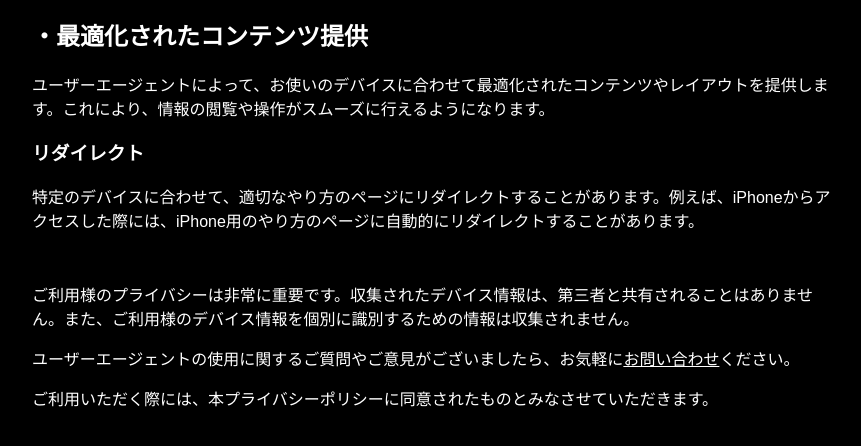
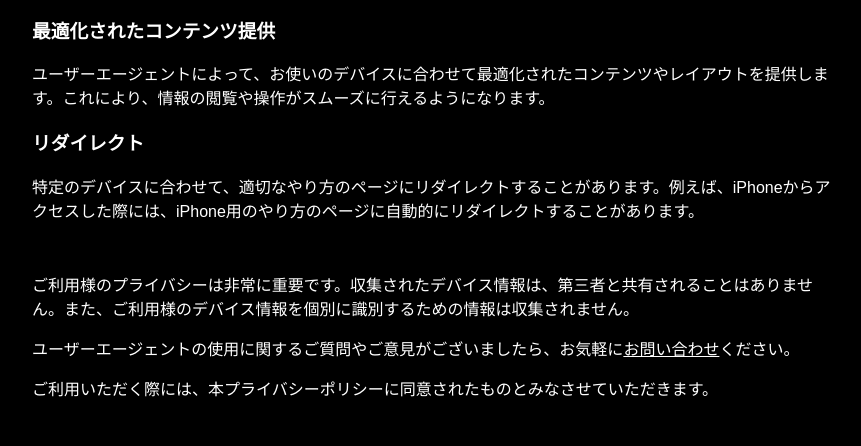
Before and after one commit to kudaken0/image-do, a plain HTML site: page ua-policy.html in a window 1280 px wide. Shown: the part 184-630 px from the top of the page, without its empty margins (208-1069 px from the left). Drawn offline with Linux system fonts and the light colour scheme.

Commit message:
2023/08/10/ updata

```diff
--- a/ua-policy.html
+++ b/ua-policy.html
@@ -9,9 +9,8 @@
 <body>
     <h1>ユーザーエージェントに関するポリシー</h1>
 <p>当サイトは、ユーザーエージェントを使用して、ご利用いただいているデバイスの種類を検知し、最適なユーザーエクスペリエンスを提供するために使用しています。ユーザーエージェントは、デバイスの種類や画面サイズなどの情報を収集し、以下の目的のために利用されます。</p>
-<h2>・最適化されたコンテンツ提供</h2>
+<h3>最適化されたコンテンツ提供</h2>
 <p>ユーザーエージェントによって、お使いのデバイスに合わせて最適化されたコンテンツやレイアウトを提供します。これにより、情報の閲覧や操作がスムーズに行えるようになります。</p>
-
 <h3>リダイレクト</h3>
 <p>特定のデバイスに合わせて、適切なやり方のページにリダイレクトすることがあります。例えば、iPhoneからアクセスした際には、iPhone用のやり方のページに自動的にリダイレクトすることがあります。</p>
 <br>
```
